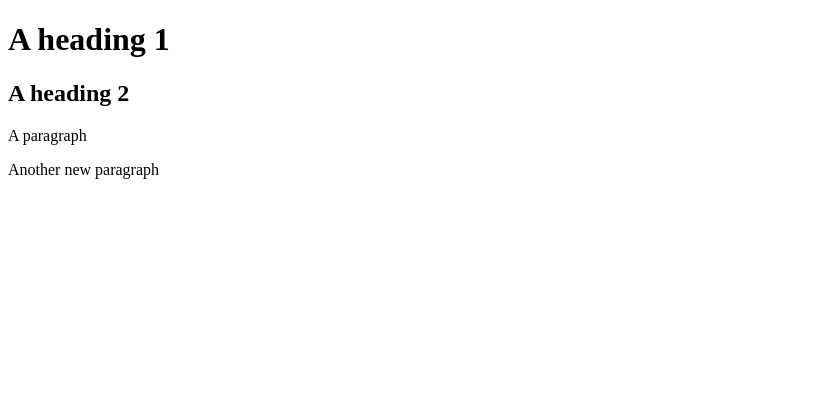
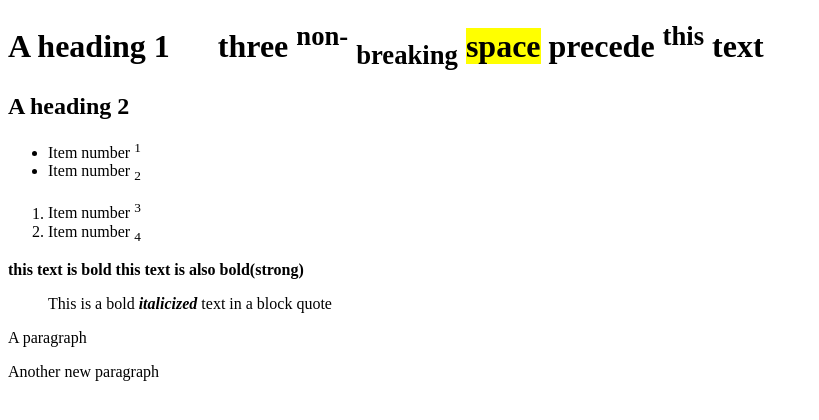
Before and after one commit to mhollow0/assignment1, a plain HTML site: page index.html in a window 1280 px wide. Shown: the whole page, without its empty margins (0-819 px from the left). Drawn offline with Linux system fonts and the light colour scheme.

Commit message:
Added some base elemants

```diff
--- a/index.html
+++ b/index.html
@@ -6,8 +6,22 @@
         <link rel="stylesheet" type="text/css" href="css/styles.css">
     </head>
     <body>
-        <h1>A heading 1</h1>
+        <h1>A heading 1&nbsp; &nbsp; &nbsp; three <sup>non-</sup> <sub> breaking</sub> <mark>space</mark> precede <sup>this</sup> text</h1>
         <h2>A heading 2</h2>
+        <ul>
+            <li>Item number <sup>1</sup></li>
+            <li>Item number <sub>2</sub></li>
+        </ul>
+        <ol>
+            <li>Item number <sup>3</sup></li>
+            <li>Item number <sub>4</sub></li>
+        </ol>
+
+        <b>this text is bold</b>
+        <strong>this text is also bold(strong) </strong>
+        <blockquote>
+        This is a bold <b><i>italicized</i></b> text in a block quote
+        </blockquote>
         <p>A paragraph</p>
         <p>Another new paragraph</p>
     </body>
```
